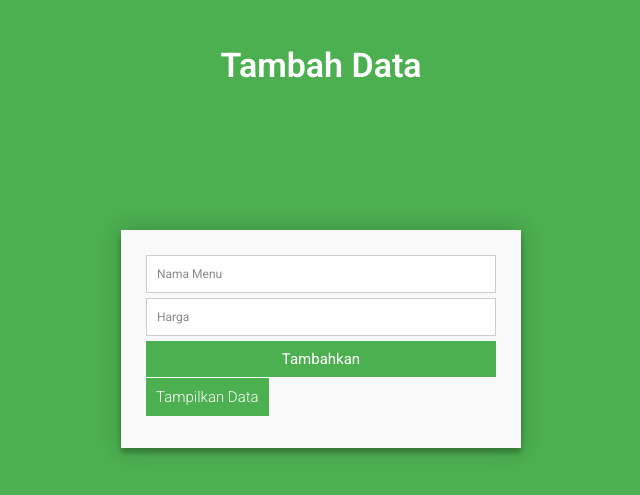
After one commit to naneps/TUBES-Pemrograman-Web, a PHP site: page /Form.php in a window 1280 px wide. The commit adds this page. Shown: the top 495 px of the page, without its empty margins (319-959 px from the left). Run offline with PHP 8.4, Linux system fonts and the light colour scheme.

Commit message:
Second Commit

```diff
--- /dev/null
+++ b/Form.php
@@ -0,0 +1,63 @@
+
+<?php
+require_once 'proses/procedural.php';
+if(isset($_POST['submit']) && $_POST['nama'] != '' && $_POST['harga']){
+    $nama = $_POST['nama'];
+        $harga = $_POST['harga'];
+
+
+  $sql = "INSERT INTO tb_menu (menu,harga) VALUES ('$nama','$harga')";
+  $query = mysqli_query($connection,$sql);
+  if($query){
+    echo "<script>alert('data berhasil ditambahkan');
+     document.location.href='form.php'
+     </script>";
+
+    }
+}
+?>
+<!DOCTYPE html>
+<html lang="en">
+
+    <head>
+        <link rel="stylesheet" href="style.css">
+        <title>Form</title>
+    </head>
+
+    <body>
+
+        <div class="container">
+            <div class="judul">Tambah Data </div>
+            <form id="data" action="" method="post" onsubmit="validasi()">
+
+                    <input placeholder="Nama Menu" type="text" name="nama" id="nama">
+
+
+                    <input placeholder="Harga" type="text" name="harga" id="harga">
+
+
+                    <fieldset>
+                        <button name="submit" type="submit" id="submit"
+                            >Tambahkan</button>
+
+                            <a class="btn" href="tabel.php">Tampilkan Data</a>
+                    </fieldset>
+            </form>
+        </div>
+        <script type="text/javascript">
+	function validasi() {
+		let nama = document.getElementById("nama").value;
+		let harga = document.getElementById("harga").value;
+
+		if (nama != "" && harga!="" ) {
+			return true;
+		}else{
+            alert('Data Harus Diisi');
+            returnToPreviousPage();
+            return false;
+		}
+	}
+</script>
+    </body>
+
+</html>
--- a/Proses/procedural.php
+++ b/Proses/procedural.php
@@ -1,13 +1,15 @@
-<?
+<?php
 
 $servername ="localhost";
 $username ="root";
 $password ="";
-
-$connection = mysqli_connect($servername ,$username ,$password);
+$dbname = 'web_tahu_sumedang';
+$connection = mysqli_connect($servername ,$username ,$password,$dbname);
 
 if (!$connection){
-    die("Koneksi Gaga;" . mysqli_connect_error());
+    die("Koneksi Gagal" . mysqli_connect_error());
 }
-echo "Koneksi Sukses";
+
+
+
 ?>
--- a/script.js
+++ /dev/null
@@ -1,3 +0,0 @@
-let tombol = document.getElementById("submit")
-
-tombol.addEventListener("click")
--- a/style.css
+++ b/style.css
@@ -36,13 +36,13 @@ body {
     font-weight: 600;
     margin-top: 50px;
 }
-#contact input[type="text"],
-#contact textarea,
-#contact button[type="submit"] {
+#data input[type="text"],
+#data textarea,
+#data button[type="submit"] {
     font: 400 12px/16px "Roboto", Helvetica, Arial, sans-serif;
 }
 
-#contact {
+#data {
     background: #F9F9F9;
     padding: 25px;
     margin: 150px 0;
@@ -58,8 +58,8 @@ fieldset {
     width: 100%;
 }
 
-#contact input[type="text"],
-#contact textarea {
+#data input[type="text"],
+#data textarea {
     width: 100%;
     border: 1px solid #ccc;
     background: #FFF;
@@ -67,24 +67,24 @@ fieldset {
     padding: 10px;
 }
 
-#contact input[type="text"]:hover,
-#contact input[type="email"]:hover,
-#contact input[type="tel"]:hover,
-#contact input[type="url"]:hover,
-#contact textarea:hover {
+#data input[type="text"]:hover,
+#data input[type="email"]:hover,
+#data input[type="tel"]:hover,
+#data input[type="url"]:hover,
+#data textarea:hover {
     -webkit-transition: border-color 0.3s ease-in-out;
     -moz-transition: border-color 0.3s ease-in-out;
     transition: border-color 0.3s ease-in-out;
     border: 1px solid #aaa;
 }
 
-#contact textarea {
+#data textarea {
     height: 100px;
     max-width: 100%;
     resize: none;
 }
 
-#contact button[type="submit"] {
+#data button[type="submit"] {
     cursor: pointer;
     width: 100%;
     border: none;
@@ -94,15 +94,26 @@ fieldset {
     padding: 10px;
     font-size: 15px;
 }
+#data .btn {
+    cursor: pointer;
+    width: 100%;
+    border: none;
+    background: #4CAF50;
+    color: #FFF;
+    margin-top: 20px;
+    padding: 10px;
+    font-size: 15px;
+    text-decoration: none;
+}
 
-#contact button[type="submit"]:hover {
+#data button[type="submit"]:hover {
     background: #43A047;
     -webkit-transition: background 0.3s ease-in-out;
     -moz-transition: background 0.3s ease-in-out;
     transition: background-color 0.3s ease-in-out;
 }
 
-#contact button[type="submit"]:active {
+#data button[type="submit"]:active {
     box-shadow: inset 0 1px 3px rgba(0, 0, 0, 0.5);
 }
 
```
Also changed, not shown: Form.html (deleted, +0 -42 lines), Proses/delete.php (added, +16 -0 lines), tabel.css (+5 -3 lines), tabel.html (deleted, +0 -33 lines), tabel.php (added, +53 -0 lines), Proses/OO.php (added), Proses/PDO.php (added), Proses/edit.php (added).
